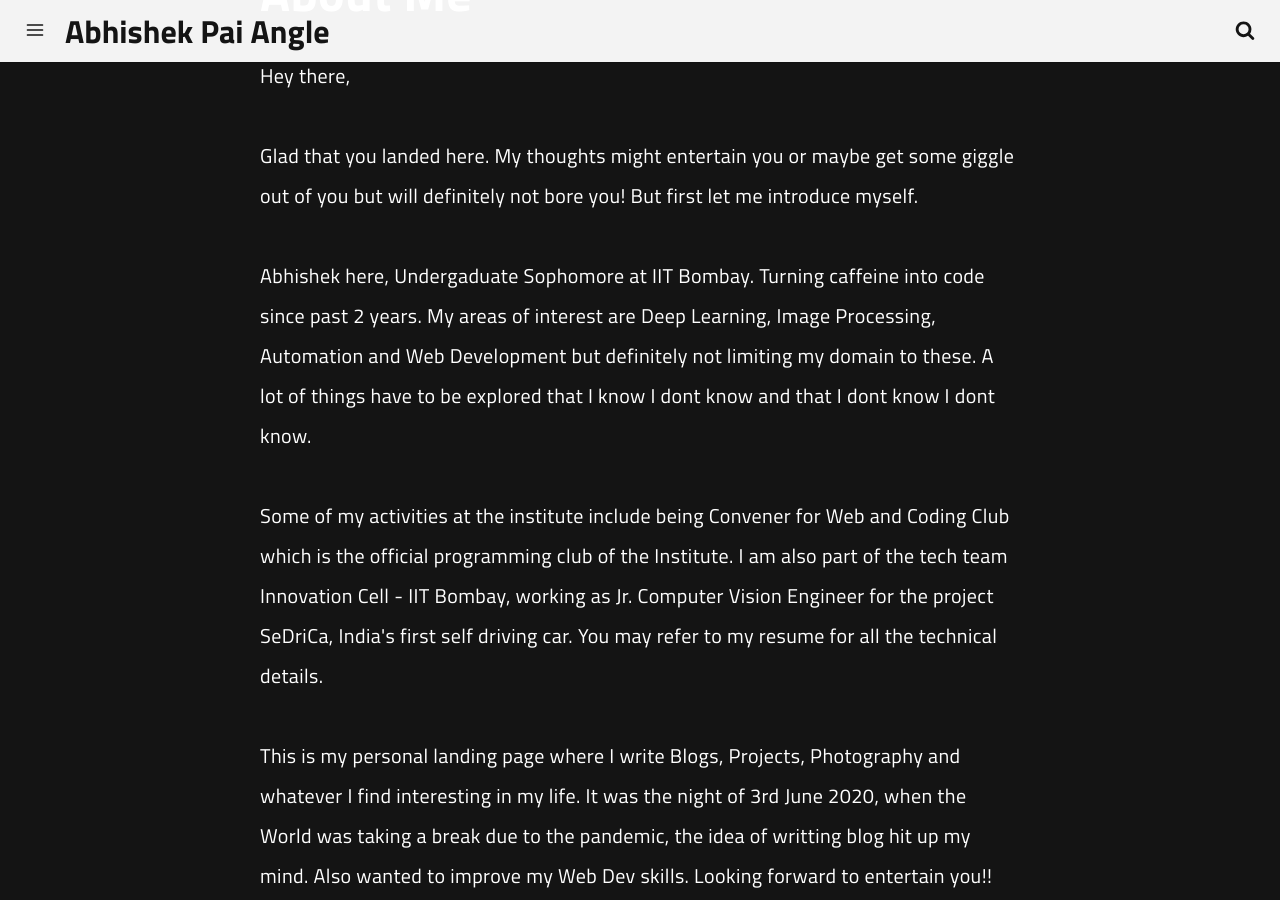
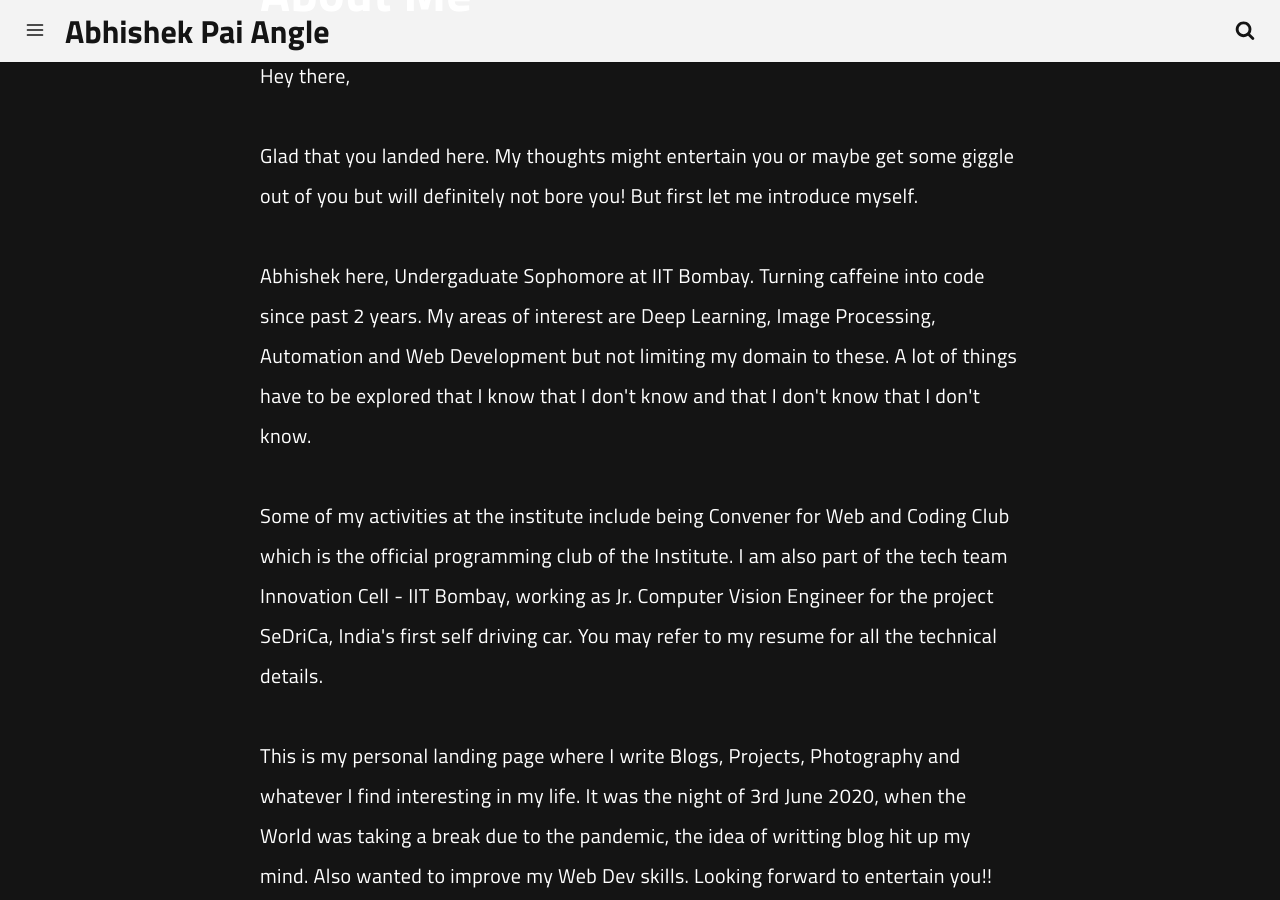
Before and after one commit to abhipaiangle17/Blog, a Jekyll site: the page built from pages/about.md, in a window 1280 px wide and 900 px high, scrolled down 562 px. Built offline with Jekyll 4.4.1, drawn with Linux system fonts in a browser that asks for light colours; a script that is not in the unit is left out.

Commit message:
Update about.md

```diff
--- a/pages/about.md
+++ b/pages/about.md
@@ -16,7 +16,7 @@ Hey there,
 <br><br>
 Glad that you landed here. My thoughts might entertain you or maybe get some giggle out of you but will definitely not bore you! But first let me introduce myself.
 <br><br>
-Abhishek here, Undergaduate Sophomore at IIT Bombay. Turning caffeine into code since past 2 years. My areas of interest are Deep Learning, Image Processing, Automation and Web Development but definitely not limiting my domain to these. A lot of things have to be explored that I know I dont know and that I dont know I dont know.
+Abhishek here, Undergaduate Sophomore at IIT Bombay. Turning caffeine into code since past 2 years. My areas of interest are Deep Learning, Image Processing, Automation and Web Development but not limiting my domain to these. A lot of things have to be explored that I know that I don't know and that I don't know that I don't know.
 <br><br>
 Some of my activities at the institute include being Convener for Web and Coding Club which is the official programming club of the Institute. I am also part of the tech team Innovation Cell - IIT Bombay, working as Jr. Computer Vision Engineer for the project SeDriCa, India's first self driving car. You may refer to my resume for all the technical details.
 <br><br>
```
